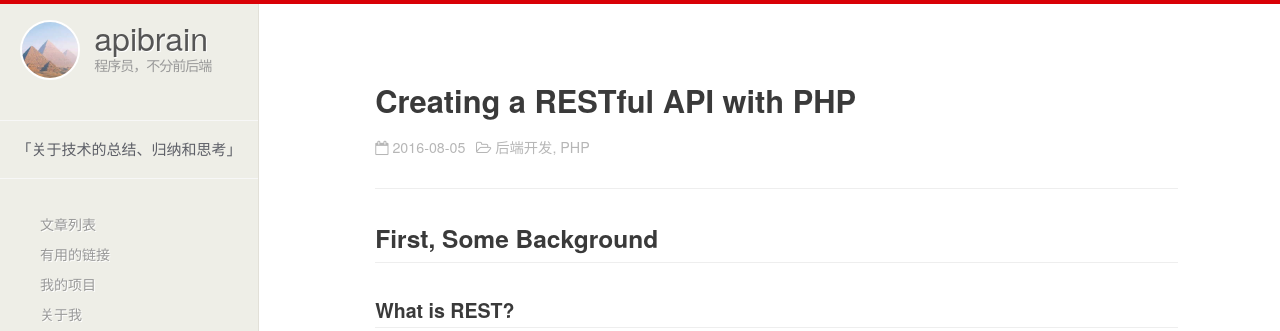
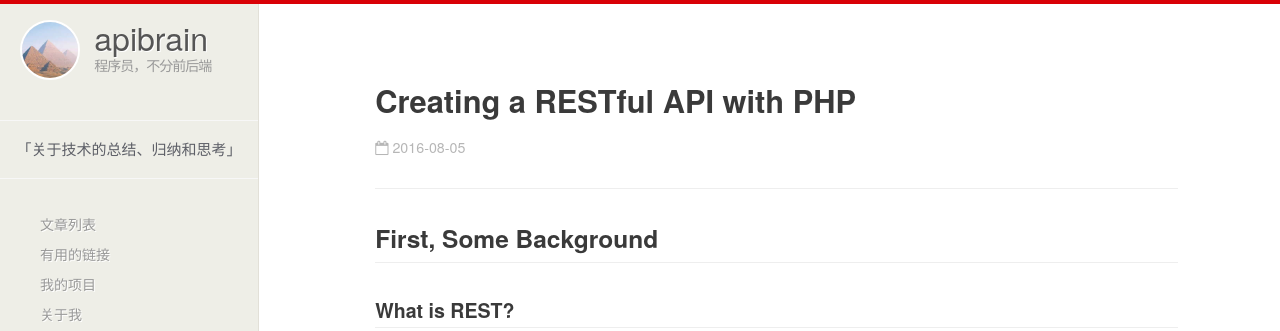
Before and after one commit to apibrain/apibrain.github.io, a Jekyll site: the page built from _posts/2016-08-05-creating-restful-api-with-php.md, in a window 1280 px wide and 900 px high. Shown: the top 331 px of the window. Built offline with Jekyll 4.4.1, drawn with Linux system fonts in a browser that asks for light colours.

Commit message:
修改了 restful 文章 - 007

```diff
--- a/_posts/2016-08-05-creating-restful-api-with-php.md
+++ b/_posts/2016-08-05-creating-restful-api-with-php.md
@@ -1,7 +1,6 @@
 ---
 layout: post
 title: Creating a RESTful API with PHP
-category: [后端开发, PHP]
 description: >
     REST, or in the full form, Representational State Transfer has become the standard design architecture for developing web APIs
 excerpt: >
```
